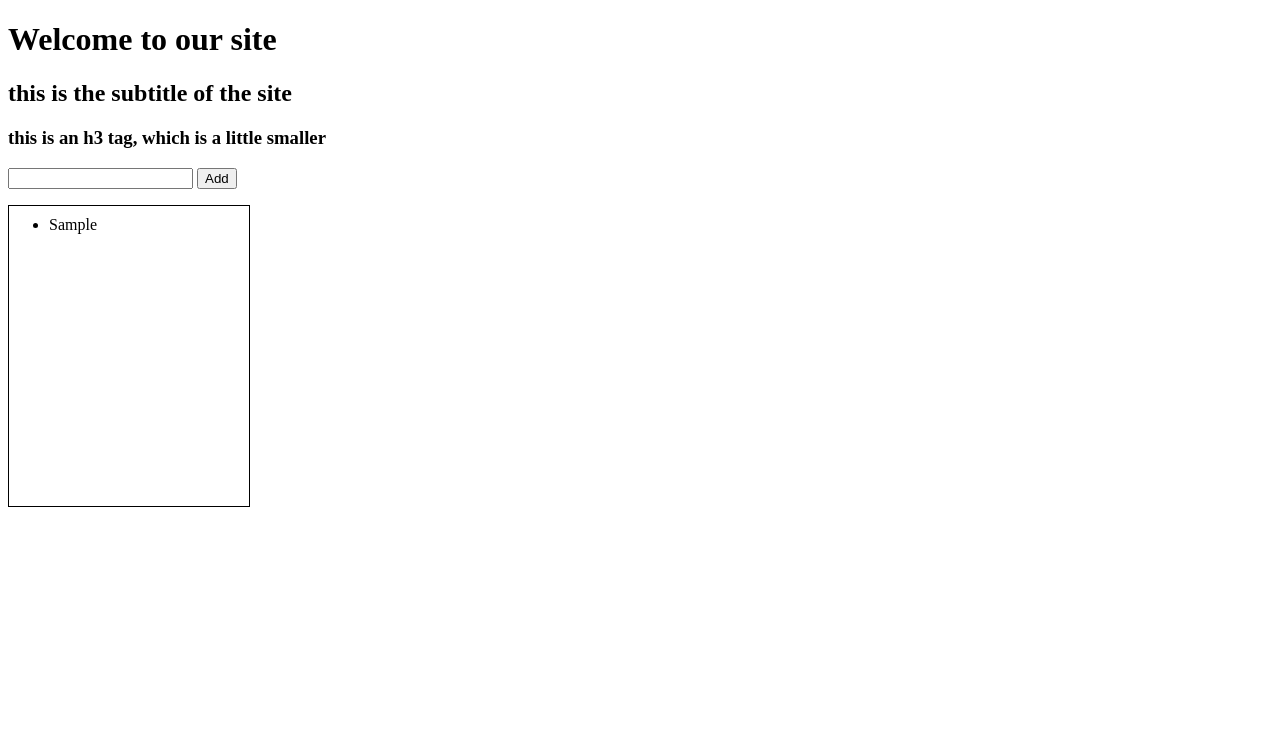
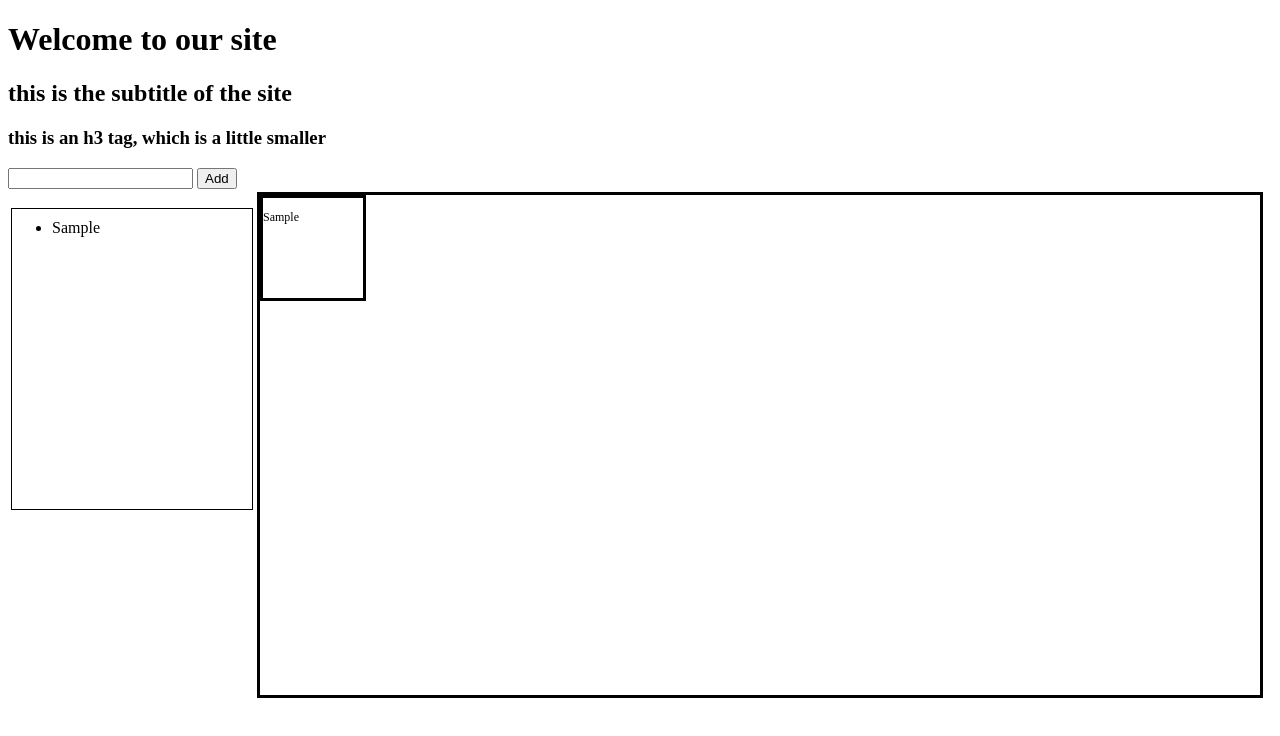
Before and after one commit to fluey1/FirstRepo, a plain HTML site: page test3.html in a window 1280 px wide. Both pictures are taken after typing "Sample" into the empty fields and a click on the button "Add". Drawn offline with Linux system fonts and the light colour scheme.

Commit message:
this is new

```diff
--- /dev/null
+++ b/js/objects/block.js
@@ -0,0 +1,19 @@
+function Block(title, description) {
+    this.title = title;
+    this.description = description;
+    this.width = "50px";
+    this.height = "50px";
+
+    this.setTitle = function(title) {
+        this.title = title;
+    }
+    this.show = function() {
+        result =  " <div class='box'>" +
+                        "<p>" + title + "</p>" +
+                    "</div>";
+
+        return result;
+    }
+
+
+}
--- a/test3.html
+++ b/test3.html
@@ -10,6 +10,7 @@
     <title>Michael</title>
     <script src="js/jquery/jquery-3.3.1.js"></script>
     <script src="js/jquery/jquery-ui.min.js"></script>
+    <script src="js/objects/block.js"></script>
     <style>
         .container {
             border: solid;
@@ -30,6 +31,26 @@
             border: solid;
             border-width: 1px;
             width: 200px;
+        }
+
+        .box {
+            border:solid;
+            width: 100px;
+            height: 100px;
+        }
+
+        .box p{
+            font-size: 12px;
+        }
+
+        #board {
+            border:solid;
+            width:1000px;
+            height:500px;
+        }
+
+        #table_panel {
+            vertical-align: top;
         }
 
 
@@ -83,6 +104,11 @@
             $(listItem).on('click', showItem);
             $("#txt_item").val("");
 
+            let block = new Block(item,"none");
+            result = block.show();
+
+            $("#board").append(result);
+            $(".box").draggable();
         }
 
     </script>
@@ -101,12 +127,27 @@
 
 
     </div>
+    <table>
+        <tr>
+            <td id="table_panel">
+                <div id="panel">
+                    <ul id="ul_shopping">
 
-    <div>
-        <ul id="ul_shopping">
+                    </ul>
+                </div>
+            </td>
 
-        </ul>
-    </div>
+            <td>
+                <div id="board">
+
+                </div>
+            </td>
+        </tr>
+
+    </table>
+
+
+
 
 </body>
 
```
Also changed, not shown: test2.html (+2 -0 lines).
